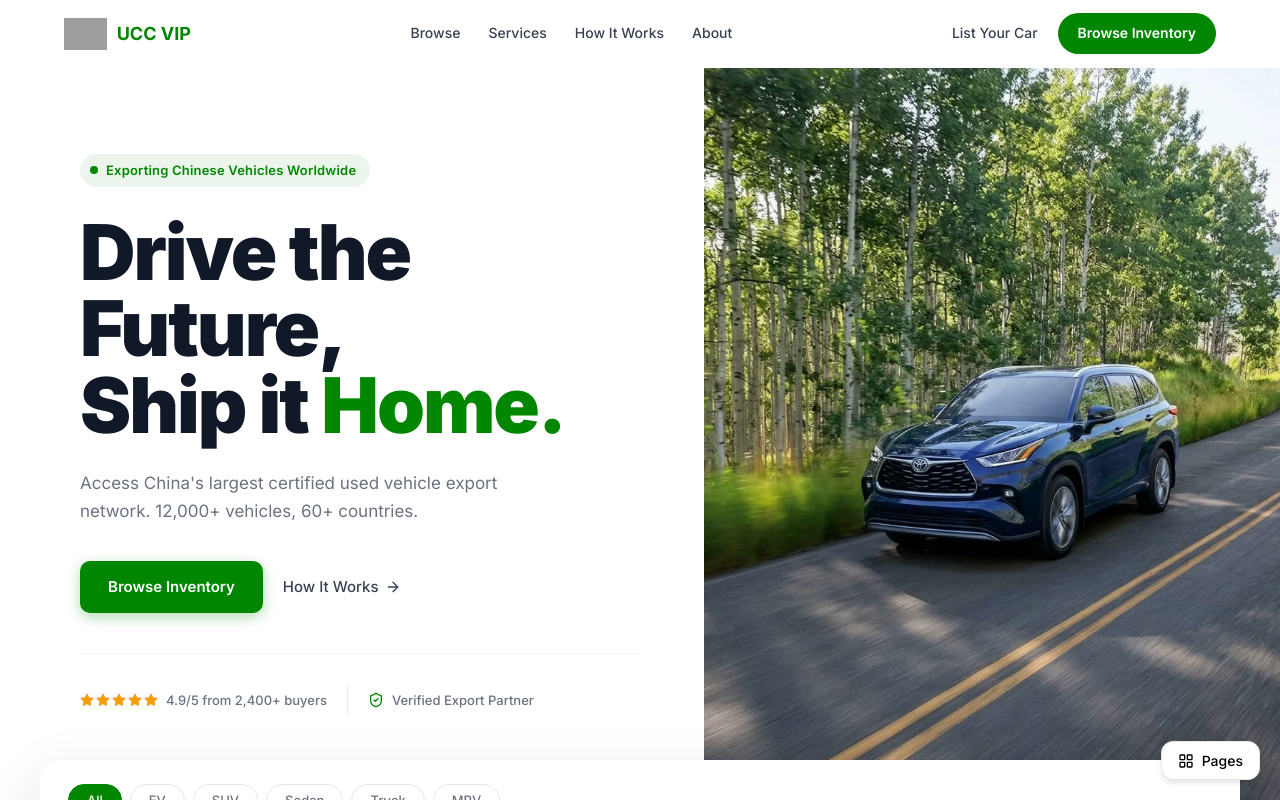
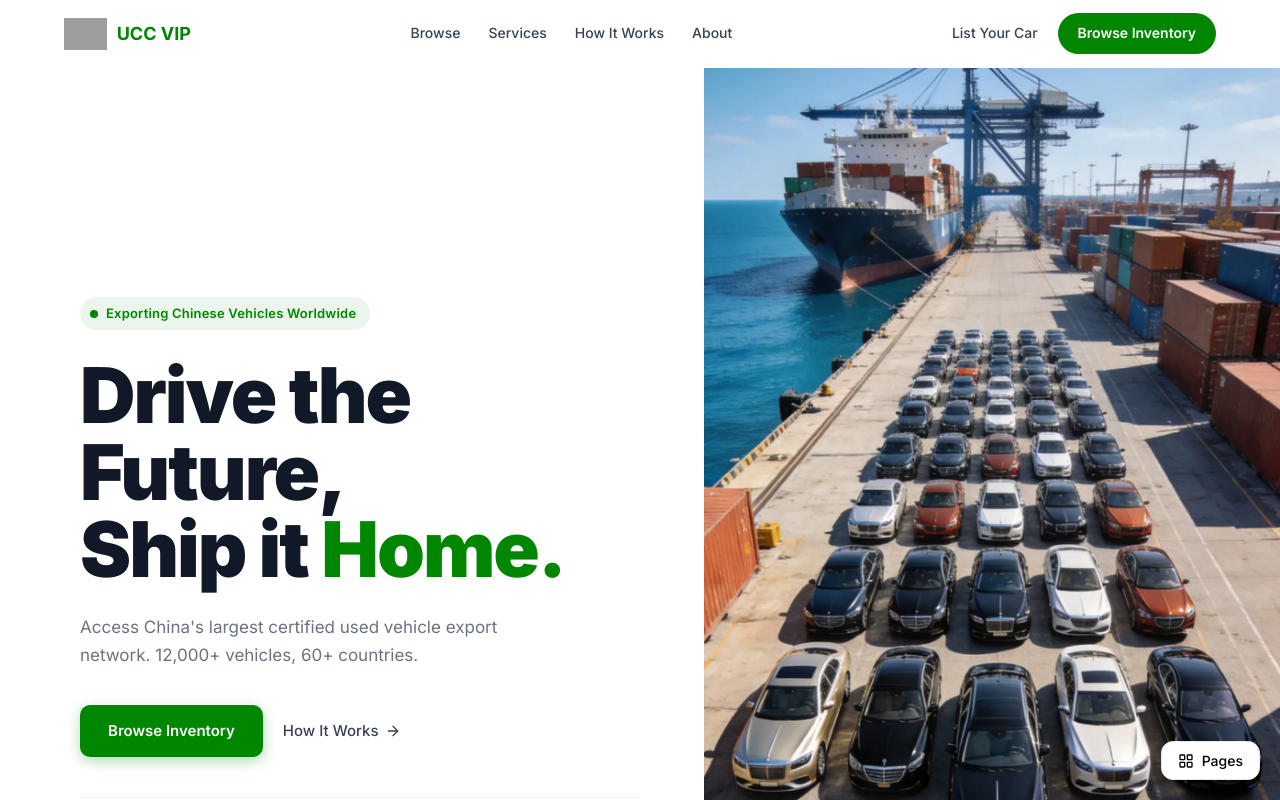
Before and after one commit to therealechan/ucc-redesign, a Vue app: page /v7 in a window 1280 px wide. Shown: the top 800 px of the page. Built offline with nearby package versions, Linux system fonts and the light colour scheme; grey boxes are pictures that could not be loaded.

Commit message:
feat: update V7 + V8 hero to port image (hero-port.webp)

```diff
--- a/src/components/v7/HeroSection.vue
+++ b/src/components/v7/HeroSection.vue
@@ -44,7 +44,7 @@
         <div class="dot-grid"></div>
         <div class="image-wrapper">
           <img
-            src="/hero-v7.webp"
+            src="/hero-port.webp"
             alt="Vehicle"
             class="hero-img"
           />
--- a/src/components/v8/HeroSection.vue
+++ b/src/components/v8/HeroSection.vue
@@ -25,7 +25,7 @@
     </div>
 
     <div class="hero-right">
-      <img src="/hero-v7.webp" alt="Vehicle" class="hero-img" />
+      <img src="/hero-port.webp" alt="Vehicle" class="hero-img" />
       <div class="hero-overlay"></div>
     </div>
   </section>
```
Also changed, not shown: public/hero-port.webp (added).
